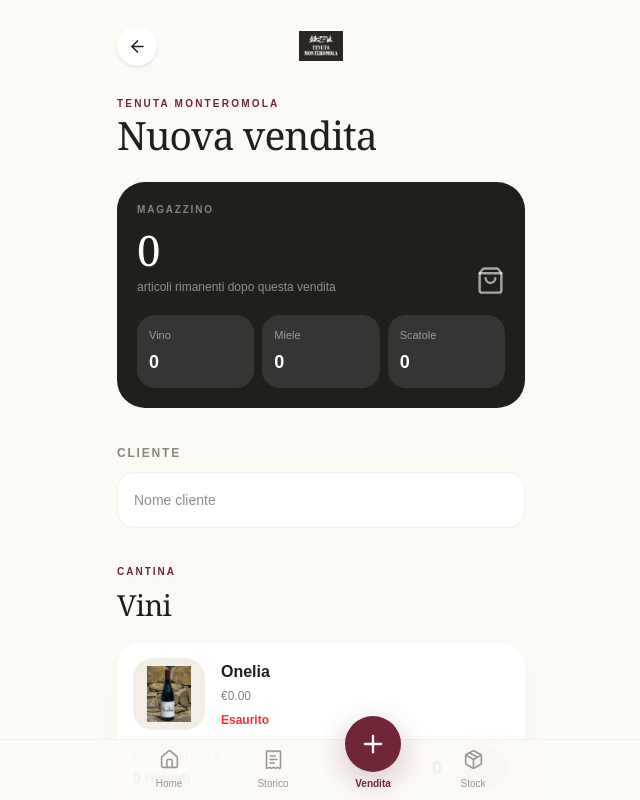
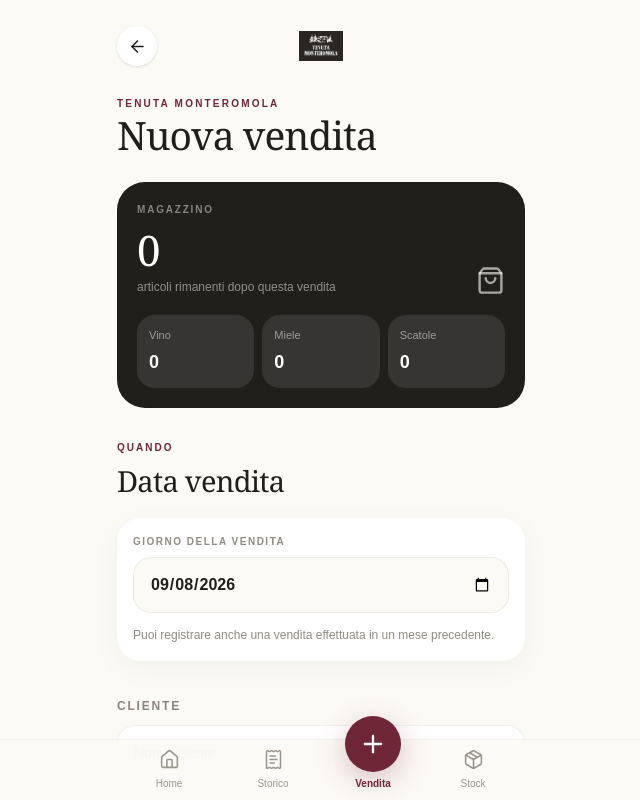
Before and after one commit to FabioCarando/monteromola-app, a Next.js app: page /sales/new in a window 1280 px wide. Shown: the top 800 px of the page, without its empty margins (319-959 px from the left). Built offline with nearby package versions, Linux system fonts and the light colour scheme; no server answers; the database is empty.

Commit message:
Aggiunta storico

```diff
--- a/app/sales/new/page.tsx
+++ b/app/sales/new/page.tsx
@@ -157,7 +157,8 @@
     useState(0);
 
   const [isGift, setIsGift] = useState(false);
-
+  const today = new Date().toLocaleDateString("en-CA");
+  const [saleDate, setSaleDate] = useState(today);
   const [quantities, setQuantities] = useState<
     Record<string, number>
   >({});
@@ -520,8 +521,7 @@
       } = await supabase
         .from("orders")
         .insert({
-          order_date:
-            new Date().toISOString(),
+          order_date: `${saleDate}T12:00:00`,
 
           customer:
             customer.trim() ||
@@ -677,6 +677,8 @@
 
     setDiscountPercent(0);
     setIsGift(false);
+
+    setSaleDate(today);
 
     setSuccess(false);
     setErrorMessage("");
@@ -1152,7 +1154,57 @@
           )}
 
         </section>
-
+        {/* DATA VENDITA */}
+
+        <section className="mt-8">
+
+          <div className="flex items-end justify-between">
+
+            <div>
+              <p className="text-[10px] font-semibold uppercase tracking-[0.2em] text-[#6F2636]">
+                Quando
+              </p>
+
+              <h2 className="monteromola-serif mt-1 text-[29px]">
+                Data vendita
+              </h2>
+            </div>
+
+            {saleDate !== today && (
+              <button
+                type="button"
+                onClick={() => setSaleDate(today)}
+                className="text-xs font-semibold text-[#6F2636]"
+              >
+                Oggi
+              </button>
+            )}
+
+          </div>
+
+          <div className="mt-4 rounded-[24px] bg-white p-4 shadow-[0_8px_30px_rgba(30,26,21,0.04)]">
+
+            <p className="mb-2 text-[10px] font-semibold uppercase tracking-[0.15em] text-[#918B83]">
+              Giorno della vendita
+            </p>
+
+            <input
+              type="date"
+              value={saleDate}
+              max={today}
+              onChange={(e) =>
+                setSaleDate(e.target.value)
+              }
+              className="h-14 w-full rounded-[18px] border border-black/[0.06] bg-[#FCFAF5] px-4 text-base font-semibold text-[#211F1C] outline-none focus:border-[#6F2636]/30"
+            />
+
+            <p className="mt-3 text-xs leading-5 text-[#918B83]">
+              Puoi registrare anche una vendita effettuata in un mese precedente.
+            </p>
+
+          </div>
+
+        </section>
         {/* CLIENTE */}
 
         <section className="mt-8">
@@ -1540,7 +1592,24 @@
           <p className="text-[10px] font-semibold uppercase tracking-[0.18em] text-white/45">
             Riepilogo
           </p>
-
+          <div className="mt-4 flex justify-between text-sm">
+
+          <span className="text-white/50">
+            Data vendita
+          </span>
+
+          <span className="font-semibold">
+            {new Date(`${saleDate}T12:00:00`).toLocaleDateString(
+              "it-IT",
+              {
+                day: "2-digit",
+                month: "long",
+                year: "numeric",
+              }
+            )}
+          </span>
+
+        </div>
           <div className="mt-4 flex justify-between text-sm">
 
             <span className="text-white/50">
```
